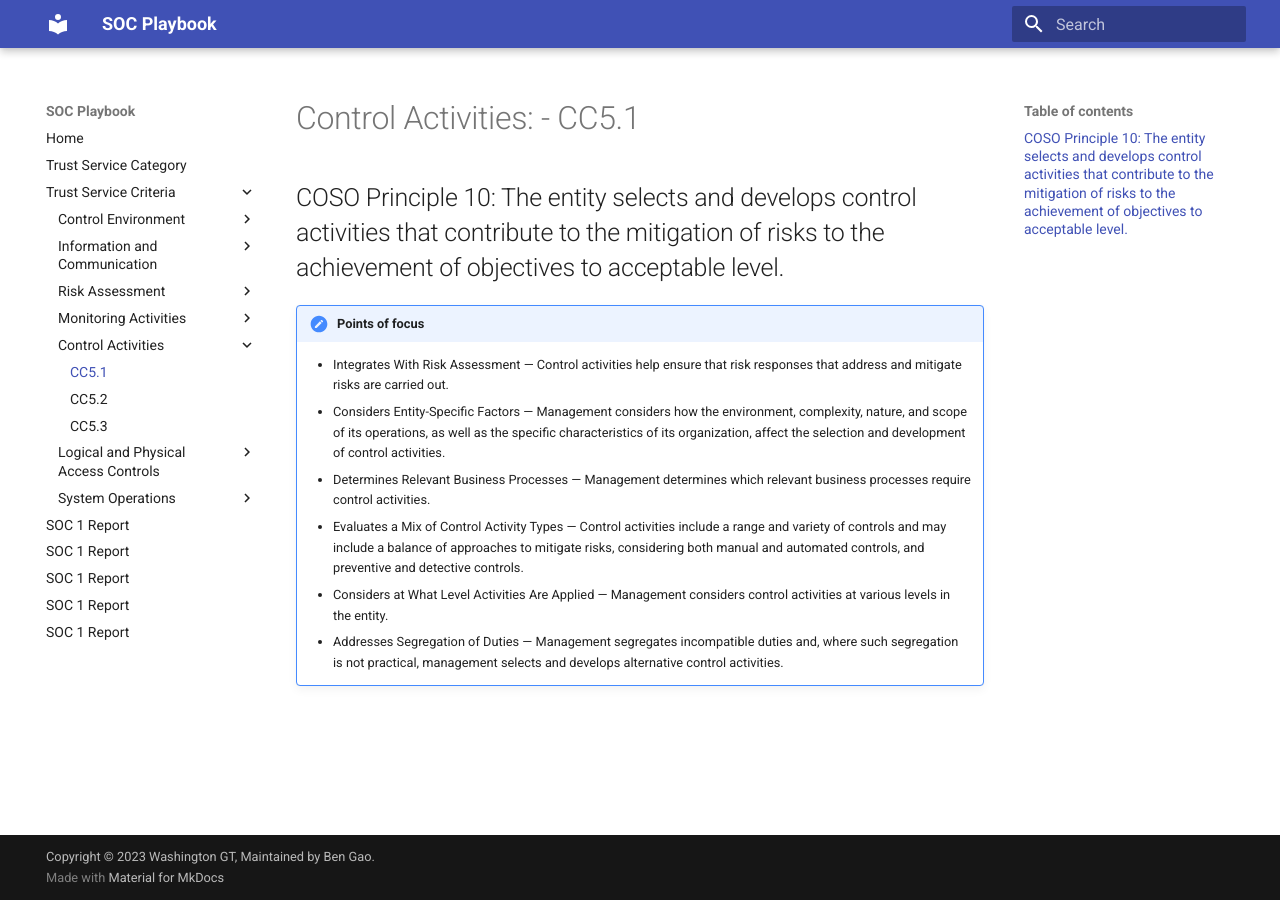
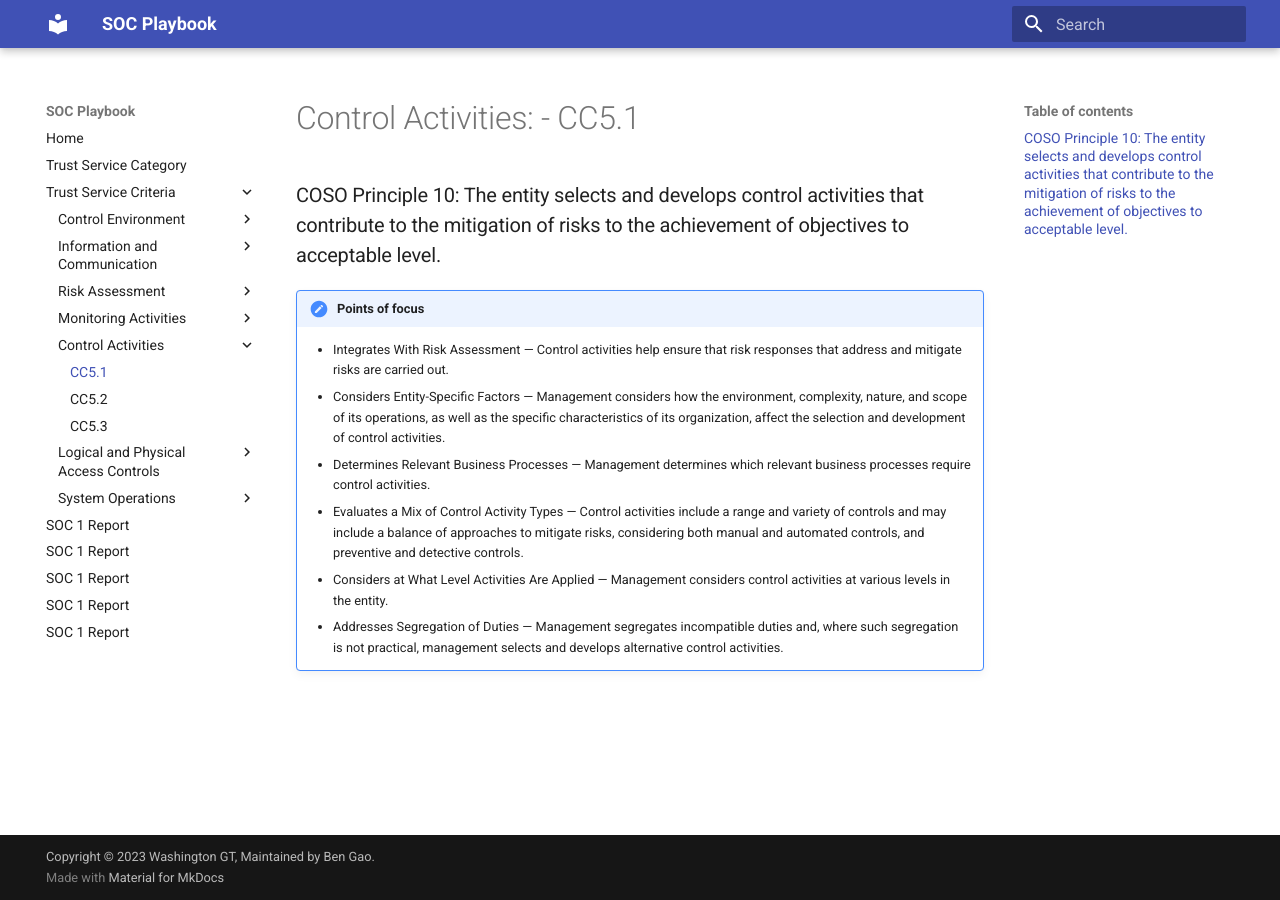
Before and after one commit to WashingtonGT/soc-playbook, an MkDocs documentation site: the page built from docs/tsc/cc5-1.md, in a window 1280 px wide. Built offline with MkDocs 1.6.1 and Material for MkDocs 9.7.7, drawn with Linux system fonts in a browser that asks for light colours.

Commit message:
Update cc5-1.md

```diff
--- a/docs/tsc/cc5-1.md
+++ b/docs/tsc/cc5-1.md
@@ -1,6 +1,6 @@
 #  Control Activities: - CC5.1
 
-## COSO Principle 10: The entity selects and develops control activities that contribute to the mitigation of risks to the achievement of objectives to acceptable level.
+### COSO Principle 10: The entity selects and develops control activities that contribute to the mitigation of risks to the achievement of objectives to acceptable level.
 
 !!! note "Points of focus"
 
```
